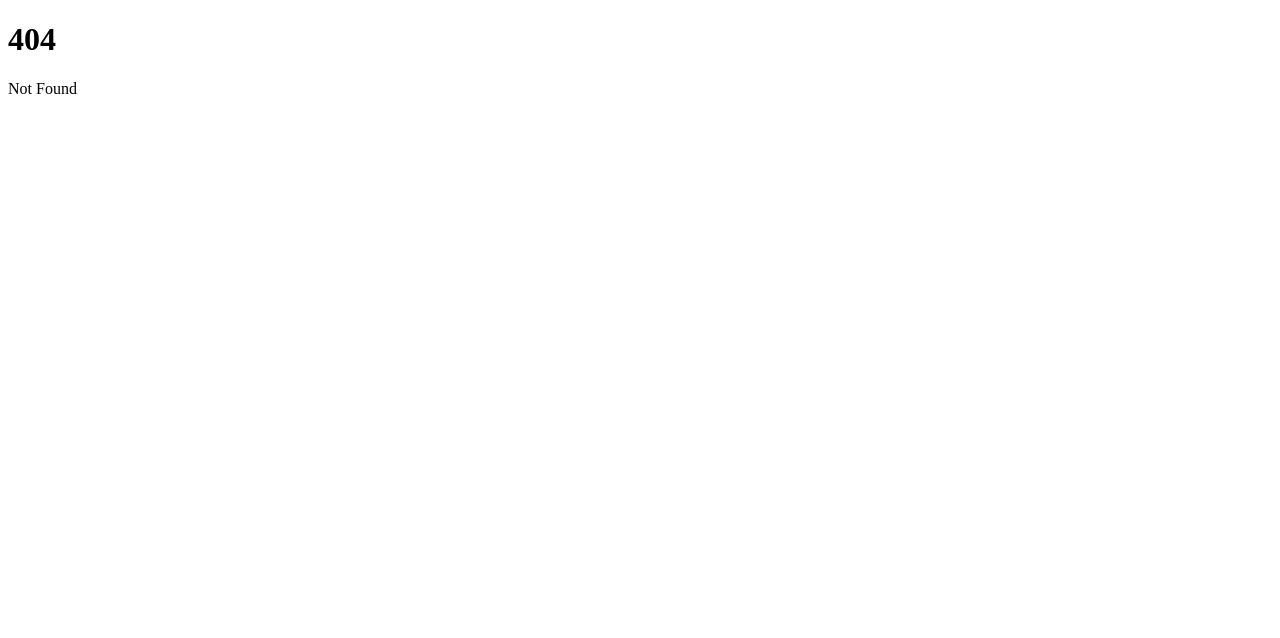
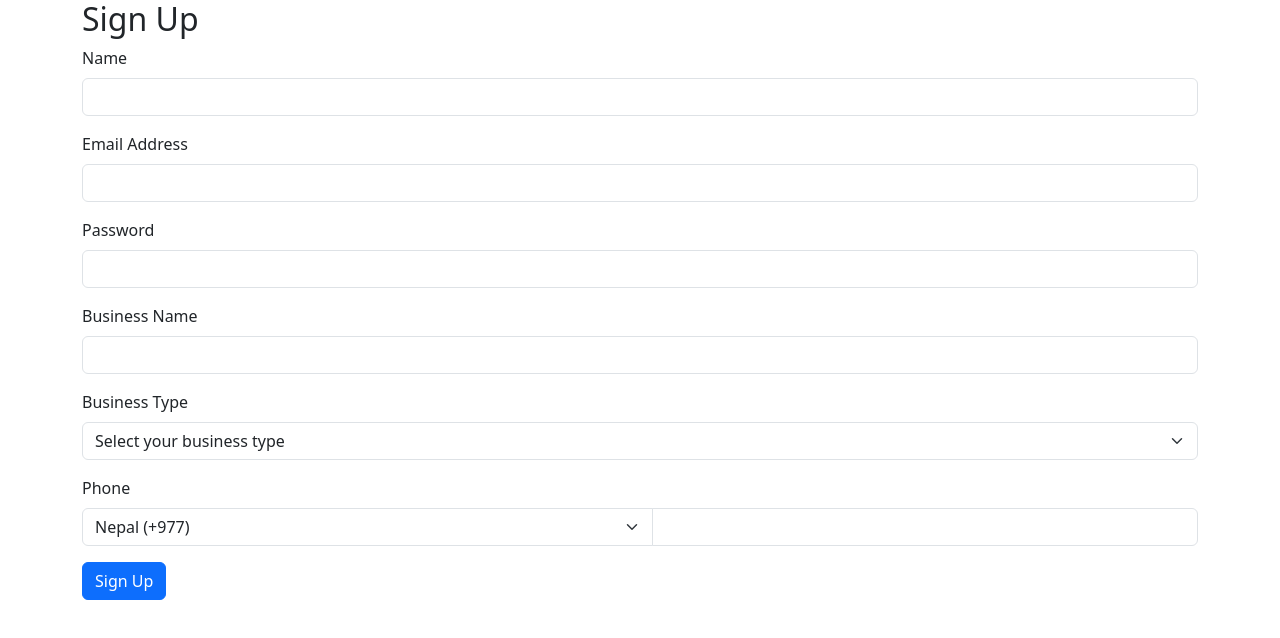
Before and after one commit to skybaseinnovations/skypay-web, a SvelteKit app: page /signup in a window 1280 px wide. Before the commit this address had no page. Shown: the top 638 px of the page. Built offline with nearby package versions, Linux system fonts and the light colour scheme.

Commit message:
Add signup

```diff
--- a/package.json
+++ b/package.json
@@ -33,6 +33,7 @@
 	"dependencies": {
 		"@lottiefiles/svelte-lottie-player": "^0.3.1",
 		"bootstrap": "^5.3.2",
-		"sweetalert2": "^11.10.5"
+		"sweetalert2": "^11.10.5",
+		"toastr": "^2.1.4"
 	}
 }
--- a/src/repo/AuthRepo.ts
+++ b/src/repo/AuthRepo.ts
@@ -33,6 +33,37 @@ export class AuthRepo {
 		}
 	}
 
+	async signup(email: string, password: string,phone: string, name: string, business_type: string, business_name: string, success: (user: any) => void, failed: (message: string, errors: {}) => void) {
+		try {
+
+			const response = await fetch(Api.SIGNUP, {
+				method: 'POST',
+				headers: {
+					'Content-Type': 'application/json',},
+				body: JSON.stringify({ email, password,phone, name, business_name,business_type }),
+			});
+
+			if (!response.ok) {
+				failed("Something went wrong!", {});
+			}
+			const data = await response.json();
+
+			if (data.status) {
+				user.set(data.data.user);
+				token.set(data.data.token);
+
+				localStorage.setItem('user', JSON.stringify(data.data.user));
+				localStorage.setItem('token', data.data.token);
+
+				success(data.data.user)
+			} else {
+				failed(data.message || 'Something went wrong during login', data.errors); // You might want to adjust based on your API's error handling
+			}
+		} catch (error: any) {
+			failed(error.message,{}); // Invoke the failed callback with the error message
+		}
+	}
+
 	async logout(success: () => void, failed: (message: string) => void) {
 		try {
 
--- /dev/null
+++ b/src/routes/+layout.js
@@ -0,0 +1 @@
+export const ssr = false;
--- /dev/null
+++ b/src/routes/signup/+page.svelte
@@ -0,0 +1,146 @@
+<script>
+	import 'bootstrap/dist/css/bootstrap.min.css';
+	import { AuthRepo } from '../../repo/AuthRepo';
+	import { goto } from '$app/navigation';
+
+	let countryCode = '+977'; // Default country code
+	let name = '';
+	let email = '';
+	let businessName = '';
+	let businessType = '';
+	let phone = '';
+	let password = '';
+
+	const countryCodes = [
+		{ name: 'Nepal', code: '+977' },
+		{ name: 'India', code: '+91' }
+	];
+	const businessTypes = ['Software', 'Hardware', 'Services', 'Consulting'];
+	let errors = {};
+
+	const defaultPattern = '{3,255}$';
+	const passwordPattern = '.{8,}';
+
+	function validateForm() {
+		errors = {}; // Reset errors
+
+		if (!name || name.length < 3 || name.length > 255) {
+			errors.name = ['Name must be between 3 and 255 characters.'];
+		}
+		if (!email || !/^[\w-\.]+@([\w-]+\.)+[\w-]{2,4}$/.test(email)) {
+			errors.email = ['Invalid email format.'];
+		}
+		if (!password || password.length < 8) {
+			errors.password = ['Password must be at least 8 characters.'];
+		}
+		if (!businessName || businessName.length < 3) {
+			errors.businessName = ['Business name must be at least 3 characters.'];
+		}
+		if (!businessType || businessType.length < 3) {
+			errors.businessType = ['Business type must be selected.'];
+		}
+
+		return Object.keys(errors).length === 0; // True if no errors
+	}
+
+	function signup() {
+		if (validateForm()) {
+			let authRepo = new AuthRepo();
+			authRepo.signup(email, password,`${countryCode} ${phone}`, name, businessType, businessName, function(user) {
+				//welcome, sonaam
+				goto('/home', { replaceState: true });
+			}, function(message, e) {
+				errors = e;
+				// toastr.error('I do not think that word means what you think it means.', 'Inconceivable!')
+				alert(message); // Show error message
+			});
+		} else {
+			console.log('Validation errors:', errors);
+		}
+	}
+</script>
+
+<div class="container">
+	<h2>Sign Up</h2>
+	<form on:submit|preventDefault={signup}>
+		<div class="mb-3">
+			<label for="nameInput" class="form-label">Name</label>
+			<input
+				type="text"
+				class="form-control"
+				id="nameInput"
+				bind:value={name}
+				title="Name must be at least  3 characters"
+			>
+			{#if errors.name}
+				{#each errors.name as error}
+					<div class="text-danger">{error}</div>
+				{/each}
+			{/if}
+		</div>
+
+		<div class="mb-3">
+			<label for="emailInput" class="form-label">Email Address</label>
+			<input type="email" class="form-control" id="emailInput" bind:value={email} required title="Please enter a valid email address.">
+			{#if errors.email}
+				{#each errors.email as error}
+					<div class="text-danger">{error}</div>
+				{/each}
+			{/if}
+		</div>
+
+		<div class="mb-3">
+			<label for="passwordInput" class="form-label">Password</label>
+			<input type="password" class="form-control" id="passwordInput" bind:value={password} required title="Password must be at least 8 characters.">
+			{#if errors.password}
+				{#each errors.password as error}
+					<div class="text-danger">{error}</div>
+				{/each}
+			{/if}
+		</div>
+
+		<div class="mb-3">
+			<label for="businessNameInput" class="form-label">Business Name</label>
+			<input type="text" class="form-control" id="businessNameInput" bind:value={businessName} required title="Business name must be at least 3 characters.">
+			{#if errors.businessName}
+				{#each errors.businessName as error}
+					<div class="text-danger">{error}</div>
+				{/each}
+			{/if}
+		</div>
+
+		<div class="mb-3">
+			<label for="businessTypeSelect" class="form-label">Business Type</label>
+			<select class="form-select" id="businessTypeSelect" bind:value={businessType} required title="Please select a business type.">
+				<option value="">Select your business type</option>
+				{#each businessTypes as type}
+					<option value={type}>{type}</option>
+				{/each}
+			</select>
+			{#if errors.businessType}
+				{#each errors.businessType as error}
+					<div class="text-danger">{error}</div>
+				{/each}
+			{/if}
+		</div>
+
+		<div class="mb-3">
+			<label for="phoneInput" class="form-label">Phone</label>
+			<div class="input-group">
+				<select class="form-select" bind:value={countryCode}>
+					{#each countryCodes as country}
+						<option value={country.code}>{country.name} ({country.code})</option>
+					{/each}
+				</select>
+				<input type="tel" class="form-control" id="phoneInput" bind:value={phone} required title="Please enter a valid phone number.">
+			</div>
+			{#if errors.phone}
+				{#each errors.phone as error}
+					<div class="text-danger">{error}</div>
+				{/each}
+			{/if}
+		</div>
+
+		<button type="submit" class="btn btn-primary">Sign Up</button>
+	</form>
+</div>
--- a/src/utils/Api.ts
+++ b/src/utils/Api.ts
@@ -1,5 +1,6 @@
 export class Api {
 	static BASE_URL = "http://localhost:8010/api";
 	static SIGNIN = `${Api.BASE_URL}/v1/user/signin`;
+	static SIGNUP = `${Api.BASE_URL}/v1/user/signup`;
 	static PROVIDERS = `${Api.BASE_URL}/providers`;
 }
```
Also changed, not shown: src/routes/home/+page.svelte (added, +12 -0 lines), 1 other file (tests, documents, lock files or other folders).
